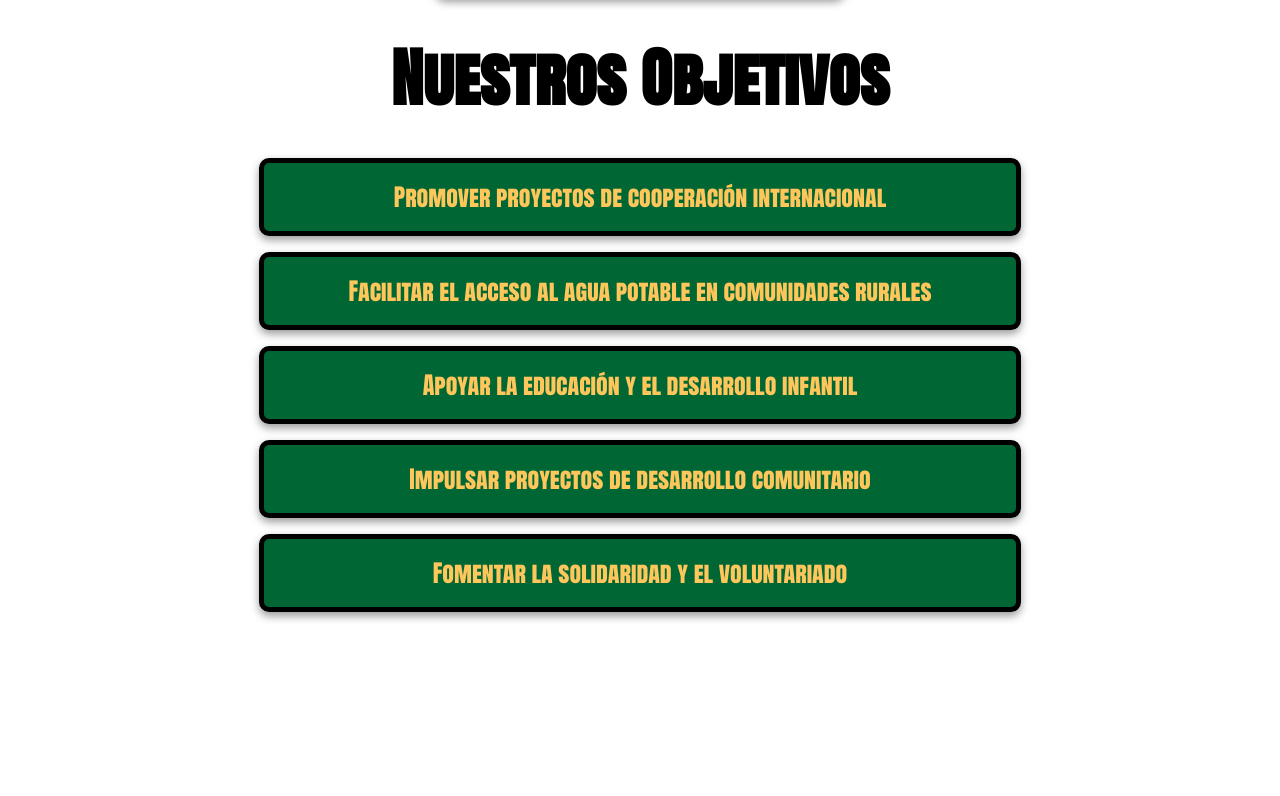
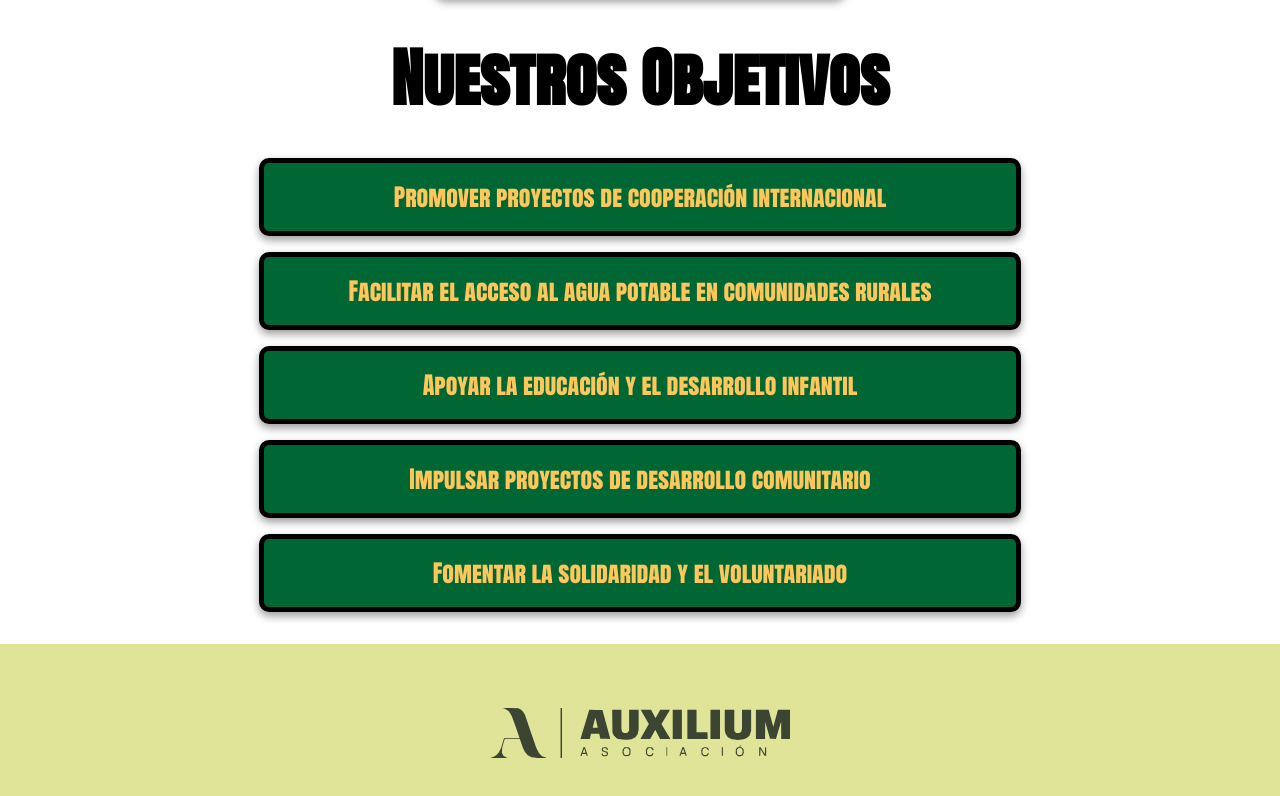
Before and after one commit to Tenvid/AuxiliumFundacionWeb, a React (Vite) app in the folder AuxilliumWeb/frontend/auxilium-web/: page /about-us in a window 1280 px wide. Shown: the part 1818-2614 px from the top of the page. Before the commit the page ends 2462 px from the top, so only its background shows below. Built offline with nearby package versions, Linux system fonts and the light colour scheme.

Commit message:
feat(about us): add footer

```diff
--- a/AuxilliumWeb/frontend/auxilium-web/src/pages/about-us/AboutUs.jsx
+++ b/AuxilliumWeb/frontend/auxilium-web/src/pages/about-us/AboutUs.jsx
@@ -2,6 +2,7 @@ import styles from './AboutUs.module.css';
 import AboutUsCard from '../../components/AboutUsCard/AboutUsCard';
 import { MainNav } from '../../components/MainNav/MainNav';
 import main_image from '../../assets/jessica-neves-sbMIZxxhgbw-unsplash.jpg';
+import logo_dark from '../../assets/LogoAuxiliumVector--dark.svg';
 export default function AboutUs() {
   return (
     <>
@@ -61,6 +62,9 @@ export default function AboutUs() {
           </li>
         </ul>
       </div>
+      <footer className={styles.footerWrapper}>
+        <img src={logo_dark} className={styles.footerLogo} alt="" />
+      </footer>
     </>
   );
 }
--- a/AuxilliumWeb/frontend/auxilium-web/src/pages/about-us/AboutUs.module.css
+++ b/AuxilliumWeb/frontend/auxilium-web/src/pages/about-us/AboutUs.module.css
@@ -64,3 +64,15 @@
   border: 5px solid var(--dark);
   box-shadow: 0 4px 8px rgba(0, 0, 0, 0.4);
 }
+
+.footerWrapper {
+  background: var(--accent-dark);
+  display: flex;
+  justify-content: center;
+  padding: 5vw;
+}
+
+.footerLogo {
+  width: 50%;
+  max-width: 300px;
+}
```
